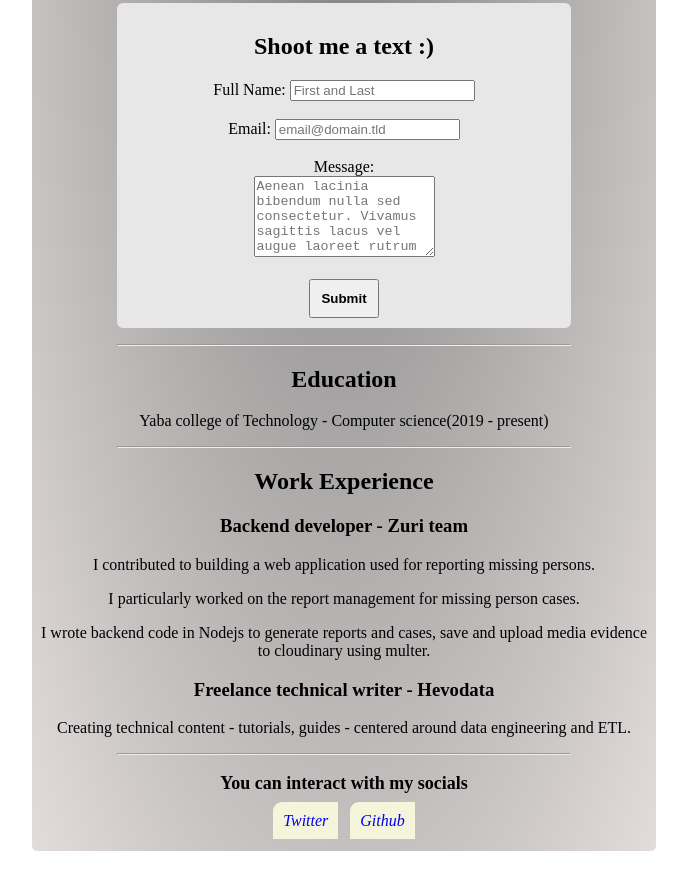
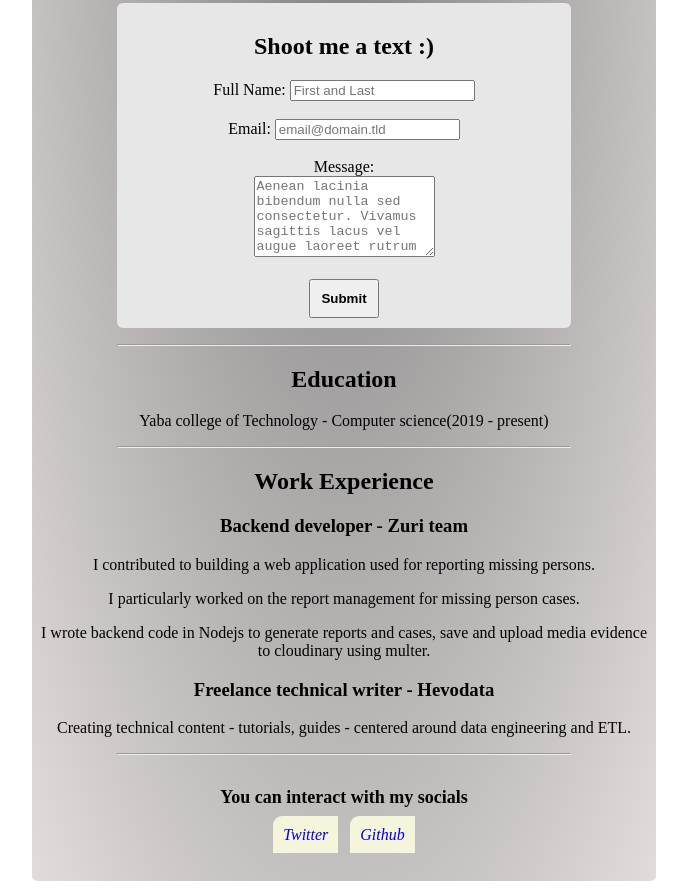
Before and after one commit to devteni/resume-page, a website: page client/index.html in a window 1280 px wide. Shown: the part 1167-2056 px from the top of the page, without its empty margins (296-983 px from the left). Before the commit the page ends 2026 px from the top, so only its background shows below. Drawn offline with Linux system fonts and the light colour scheme.

Commit message:
minor mods

```diff
--- a/client/style.css
+++ b/client/style.css
@@ -76,8 +76,8 @@ a{
     text-decoration: none;
 }
 
-.reach-out {
-    margin: 1rem 5rem;
+.reach-out{
+    margin: 3rem;
 }
 
 .reach-out > p {
@@ -149,8 +149,12 @@ hr{
         background-color: #E6E6E6;
     }
 
-#line{
-    background-color: black;
-    width: 1px;
-    height: 15em;
-}}
+    #line{
+        background-color: black;
+        width: 1px;
+        height: 15em;
+    }
+    .reach-out {
+        margin: 2rem 5rem;
+    }
+}
```
